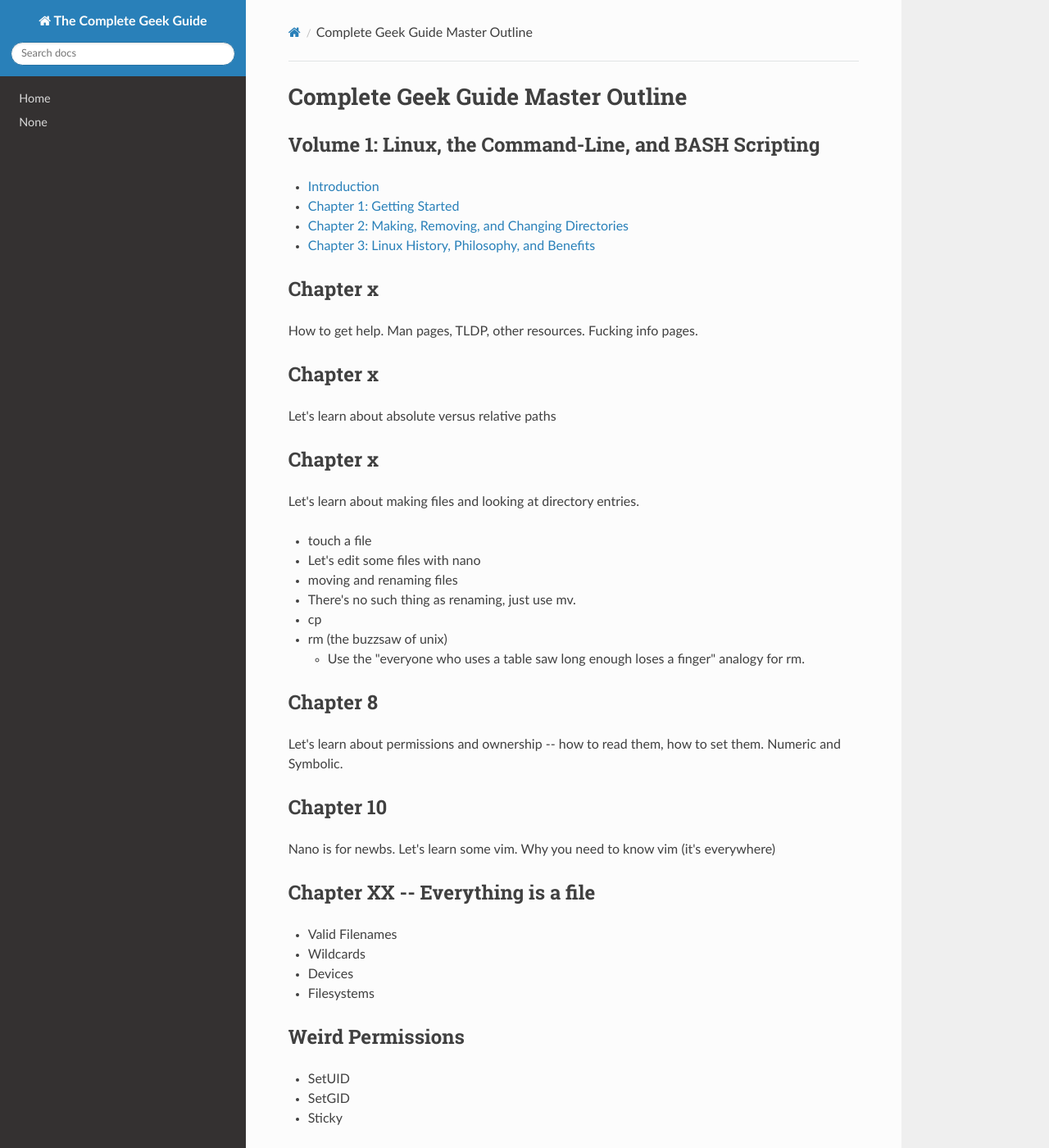
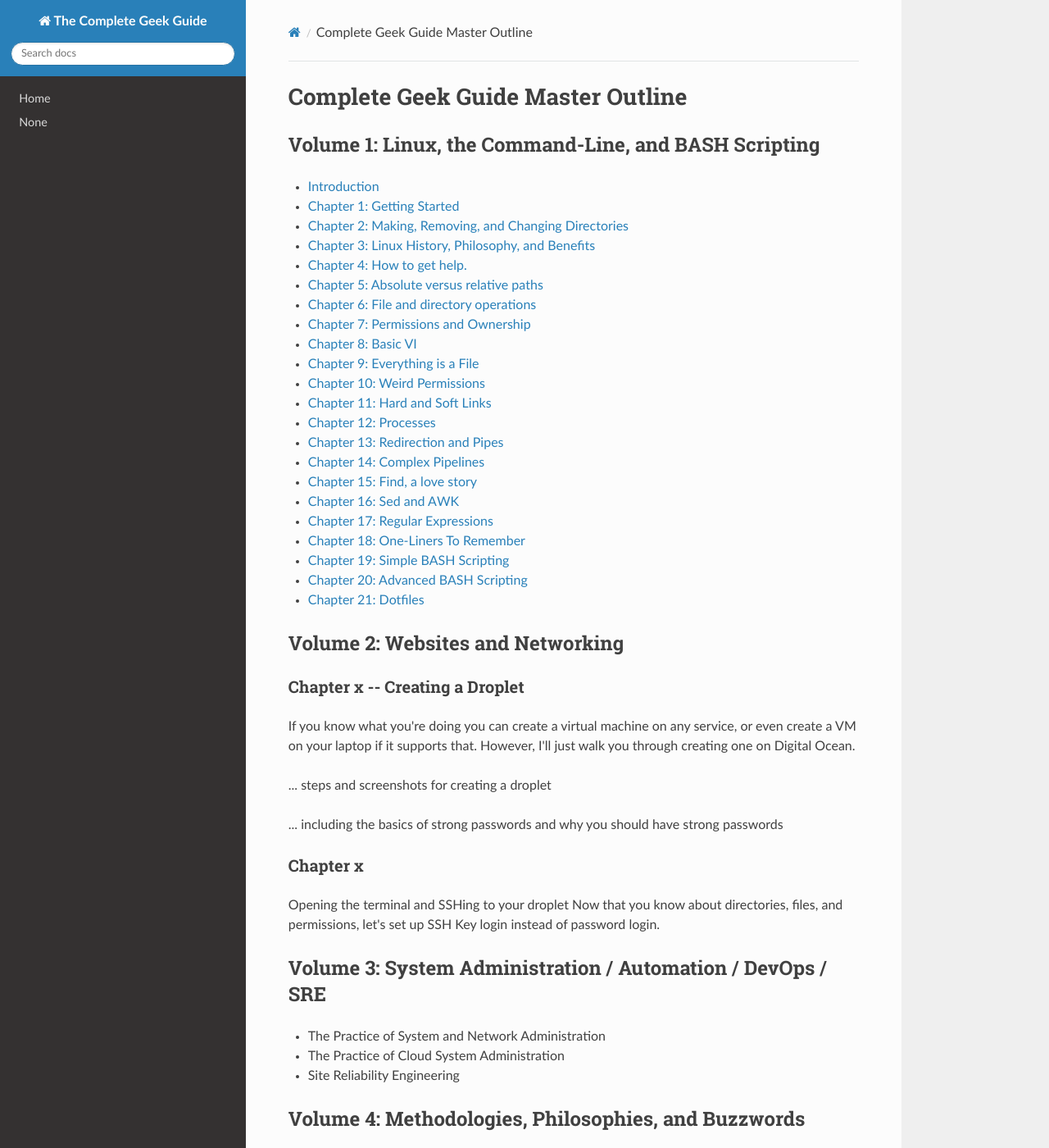
Before and after one commit to CommandLineLabs/completegeek, an MkDocs documentation site: the page built from docs/master_outline.md, in a window 1280 px wide and 1400 px high. Shown: the whole window at 82% size. Built offline with MkDocs 1.6.1, drawn with Linux system fonts in a browser that asks for light colours; nearby versions of some CDN libraries; some of the changed text lies outside the part shown.

Commit message:
Reorganized master outline and created stub chapter files.

```diff
--- a/docs/master_outline.md
+++ b/docs/master_outline.md
@@ -3,106 +3,31 @@
 ## Volume 1: Linux, the Command-Line, and BASH Scripting
 
 * [Introduction](../README.md)
-* [Chapter 1: Getting Started](./001-getting-started.md)
-* [Chapter 2: Making, Removing, and Changing Directories](./002-directories.md)
-* [Chapter 3: Linux History, Philosophy, and Benefits](./003-operating-systems-and-history.md)
-
-## Chapter x
-
-How to get help. Man pages, TLDP, other resources. Fucking info pages.
-
-## Chapter x
-
-Let's learn about absolute versus relative paths
-
-## Chapter x
-
-Let's learn about making files and looking at directory entries.
-
-* touch a file
-* Let's edit some files with nano
-* moving and renaming files
-* There's no such thing as renaming, just use mv.
-* cp
-* rm (the buzzsaw of unix)
-    * Use the "everyone who uses a table saw long enough loses a finger" analogy for rm.
-
-## Chapter 8
-
-Let's learn about permissions and ownership -- how to read them, how to set them. Numeric and Symbolic.
-
-## Chapter 10
-
-Nano is for newbs. Let's learn some vim.
-Why you need to know vim (it's everywhere)
-
-## Chapter XX -- Everything is a file
-
-* Valid Filenames
-* Wildcards
-* Devices
-* Filesystems
-
-## Weird Permissions
-
-* SetUID
-* SetGID
-* Sticky
-
-## Hard links and soft links
-
-## Processes
-
-* ps
-* top
-* proc
-
-## Redirection and Pipes
-
-This is the hidden strength of Linux.
-cat
->
->>
-Herefiles
-STDIN, STDOUT, STDERR
-
-## Putting processes together in complex pipelines
-
-cat $FOOFILE | sort | uniq | wc -l
-etc.
-
-## The find program and how awesome it is
-
-## Sed and AWK
-
-## Regular Expressions
-
-## One-liners you should remember or keep in a text file so you can cut and paste easily
-
-* Remove empty directories under the current directory
-* Infinite loops
-
-## simple Bash Scripting
-
-* Shebang line
-* Making scripts executable
-* if then else statements
-* Exit statements and return codes
-* Different Shells -- bash vs sh vs zsh, etc
-* Variables and quoting in shells
-* conditional execution and loops
-* grouping commands
-* aliases and functions
-
-## Advanced bash scripting
-
-Prompting for input
-
-## Dotfiles
+* [Chapter 1: Getting Started](./v001-001-getting-started.md)
+* [Chapter 2: Making, Removing, and Changing Directories](./v001-002-directories.md)
+* [Chapter 3: Linux History, Philosophy, and Benefits](./v001-003-operating-systems-and-history.md)
+* [Chapter 4: How to get help.](./v001-004-getting-help.md)
+* [Chapter 5: Absolute versus relative paths](./v001-005-absolute-vs-relative-paths.md)
+* [Chapter 6: File and directory operations](./v001-006-file-and-directory-operations.md)
+* [Chapter 7: Permissions and Ownership](./v001-007-permissions-and-ownership.md)
+* [Chapter 8: Basic VI](./v001-008-basic-vim.md)
+* [Chapter 9: Everything is a File](./v001-009-everything-is-a-file.md)
+* [Chapter 10: Weird Permissions](./v001-010-weird-permissions.md)
+* [Chapter 11: Hard and Soft Links](./011-hard-and-soft-links.md)
+* [Chapter 12: Processes](./v001-012-processes.md)
+* [Chapter 13: Redirection and Pipes](./v001-013-redirection-and-pipes.md)
+* [Chapter 14: Complex Pipelines](./v001-014-complex-pipelines.md)
+* [Chapter 15: Find, a love story](./015-find-a-love-story.md)
+* [Chapter 16: Sed and AWK](./016-sed-and-awk.md)
+* [Chapter 17: Regular Expressions](./017-regular-expressions.md)
+* [Chapter 18: One-Liners To Remember](./v001-018-one-liners-to-rememeber.md)
+* [Chapter 19: Simple BASH Scripting](./v001-019-simple-bash-scripting.md)
+* [Chapter 20: Advanced BASH Scripting](./v001-020-advanced-bash-scripting.md)
+* [Chapter 21: Dotfiles](./021-dotfiles.md)
 
 ## Volume 2: Websites and Networking
 
-## Chapter x -- Creating a Droplet
+### Chapter x -- Creating a Droplet
 
 If you know what you're doing you can create a virtual machine on any service, or even create a VM on your laptop if it supports that. However, I'll just walk you through creating one on Digital Ocean.
 
@@ -110,33 +35,31 @@ If you know what you're doing you can create a virtual machine on any service, o
 
 ... including the basics of strong passwords and why you should have strong passwords
 
-## Chapter x
+### Chapter x
 
 Opening the terminal and SSHing to your droplet
 Now that you know about directories, files, and permissions, let's set up SSH Key login instead of password login.
 
-## Technical Skills Future Outline
-
-### System Administration / Automation / DevOps / SRE
+## Volume 3: System Administration / Automation / DevOps / SRE
 
 * The Practice of System and Network Administration
 * The Practice of Cloud System Administration
 * Site Reliability Engineering
 
-### Methodologies, Philosophies, and Buzzwords
+## Volume 4: Methodologies, Philosophies, and Buzzwords
 
 * Waterfall
 * Agile
 * etc.
 
-### Version Control
+## Volume 5: Version Control
 
 * Brief history of version control from vcs to svn to git and how we created decentralized version control with git and then re-centralized it with GitHub.
 * Git.
 * Github.
 * Writing good commit messages and good pull request messages
 
-### Security and Encryption
+## Volume 6: Security and Encryption
 
 * Basics of security on the desktop
 * Basics of security on the phone
@@ -147,47 +70,49 @@ Now that you know about directories, files, and permissions, let's set up SSH Ke
 * Basics of setting up a secure Windows server (if studying Windows)
 * FIXME(schof): This can go a lot deeper, both on technical issues and on security as a career.
 
-### Open Source Concepts
+## Volume 7:  Open Source Concepts
 
-### Technical Writing
+## Volume 8:  Technical Writing
 
 * Writing Documentation
     * Documentation is not something you do AFTER you finish the job. Documentation is PART of finishing the job.
 * Writing good comments
 
-### Configuration Management (Pick one; study more later.)
+## Volume 9: Configuration Management
 
 * Ansible
 * Puppet
 
-### Networking
+## Volume 10:  Networking
 
 * You must have an understanding of basic networking, including (incomplete and in no particular order): DHCP, DNS, NAT, network troubleshooting tools and methodology, routing, etc. You should understand what's actually going on in your home router / access point.
 * There is almost no limit to how deeply you can study networking. Whether or not you make networking your career, getting better at networking will make you better at almost every technical field.
 * You can self-study or there are are clearly-defined and widely-recognized study paths and certifications (CCNA, CCNP, CCIE, etc.)
 
-### Cloud Environment (Pick one; study more later.)
+## Volume 11:  Cloud Environment (Pick one; study more later.)
 
 * AWS
 * OpenStack
 * Google Cloud
 * Microsoft Azure
 
-## Non-Technical Job Skills
+## Volume 12: Non-Technical Job Skills
 
 * Communication
 * Writing well
 * Hiring and interviews
 * Negotiating for compensation
 
-## Business and Management Skills
+## Volume 13: Business and Management Skills
 
 * [Joel on Software](https://www.amazon.com/Joel-Software-Occasionally-Developers-Designers/dp/1590593898)
 * [More Joel On Software](https://www.amazon.com/More-Joel-Software-Occasionally-Developers/dp/1430209879)
 * [Mythical Man-Month](https://www.amazon.com/Mythical-Man-Month-Software-Engineering-Anniversary/dp/0201835959/ref=sr_1_1?crid=62GZK0EBAMWG) The original "you can't get a baby in one month by getting nine women pregnant" book.
 * Managing Humans by Michael Lopp
 
-## Financial Skills
+## Volume 14: Financial Skills
+
+[Chapter 001: The Basics](./v014-001-the-basics.md)
 
 ### Personal Finance & Investing
 
@@ -196,6 +121,6 @@ Now that you know about directories, files, and permissions, let's set up SSH Ke
 * The Millionaire Next Door
 * The Richest Man in Babylon
 
-## Life Skills
+## Volume 15: Life Skills
 
 * Getting Things Done (GTD)
```
Also changed, not shown: README.md (+4 -4 lines), docs/v001-001-getting-started.md (renamed from docs/001-getting-started.md, +1 -1 lines), docs/v001-004-getting-help.md (added, +1 -0 lines), docs/v001-005-absolute-vs-relative-paths.md (added, +1 -0 lines), docs/v001-006-operations-on-files.md (added, +7 -0 lines), docs/v001-007-permissions-and-ownership.md (added, +1 -0 lines), docs/v001-008-basic-vim.md (added, +3 -0 lines), docs/v001-009-everything-is-a-file.md (added, +4 -0 lines), docs/v001-010-weird-permissions.md (added, +3 -0 lines), docs/v001-012-processes.md (added, +3 -0 lines), docs/v001-013-redirection-and-pipes.md (added, +6 -0 lines), docs/v001-014-complex-pipelines.md (added, +3 -0 lines), docs/v001-018-one-liners-to-rememeber.md (added, +3 -0 lines), docs/v001-019-simple-bash-scripting.md (added, +10 -0 lines), 5 more files.
